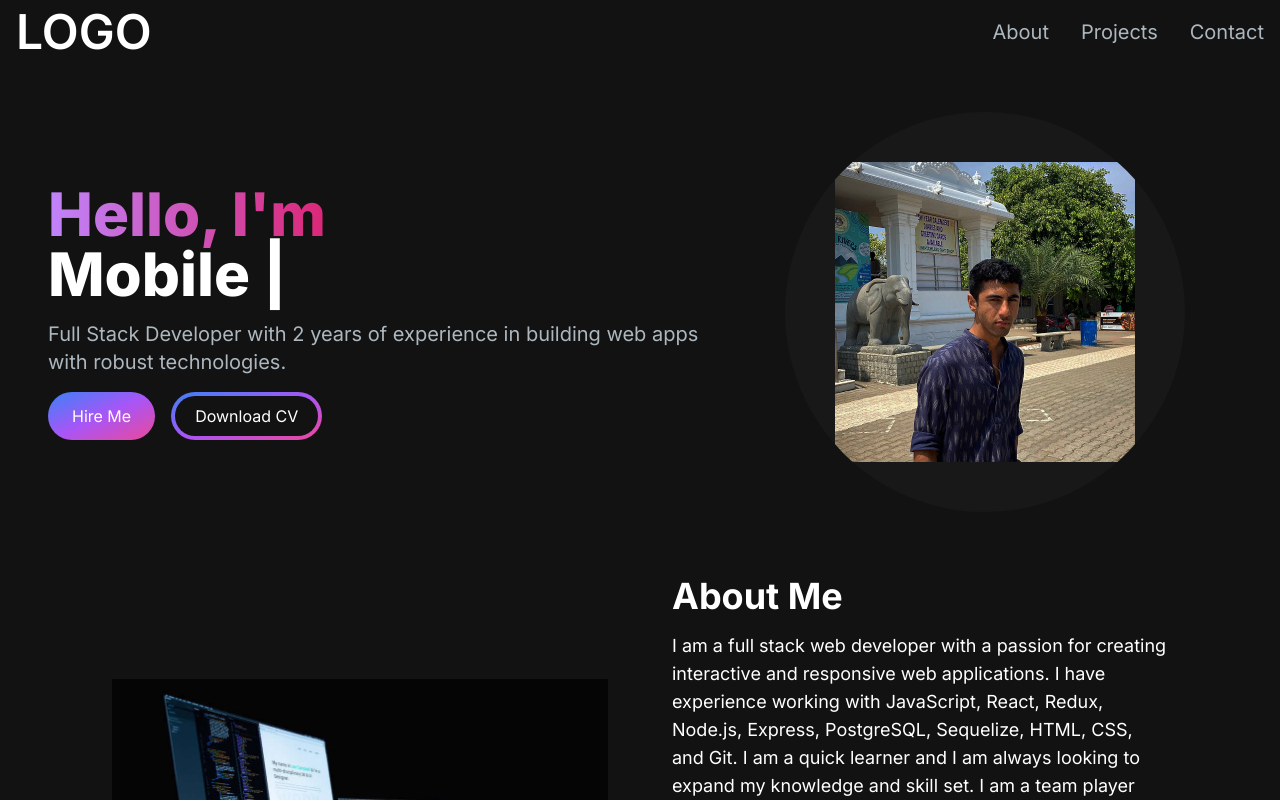
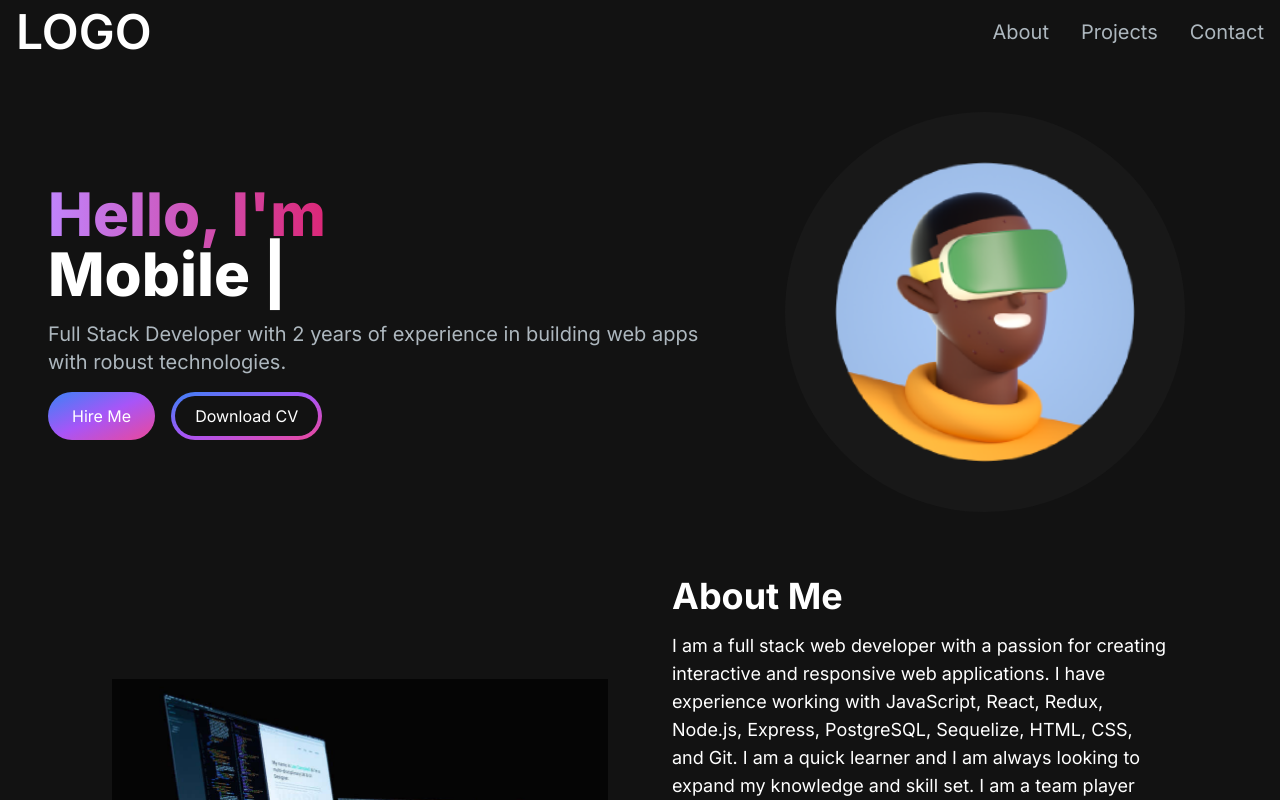
Before and after one commit to harywadhwa/Portfolio-website, a Next.js app: page / in a window 1280 px wide. Shown: the top 800 px of the page. Built offline with nearby package versions, Linux system fonts and the light colour scheme.

Commit message:
Added new profile image

```diff
--- a/src/app/components/HeroSection.jsx
+++ b/src/app/components/HeroSection.jsx
@@ -47,7 +47,7 @@ const HeroSection = () => {
             <div className='col-span-5 place-self-center mt-4 lg:mt-0'>
                 <div className='rounded-full bg-[#181818] w-[250px] h-[250px] lg:w-[400px] lg:h-[400px]  relative overflow-hidden'>
                     <Image
-                        src="/images/hero-image.jpg"
+                        src="/images/profileimage.png"
                         alt='hero image'
                         className='absolute transform -translate-x-1/2 -translate-y-1/2 top-1/2 left-1/2'
                         width={300}
```
